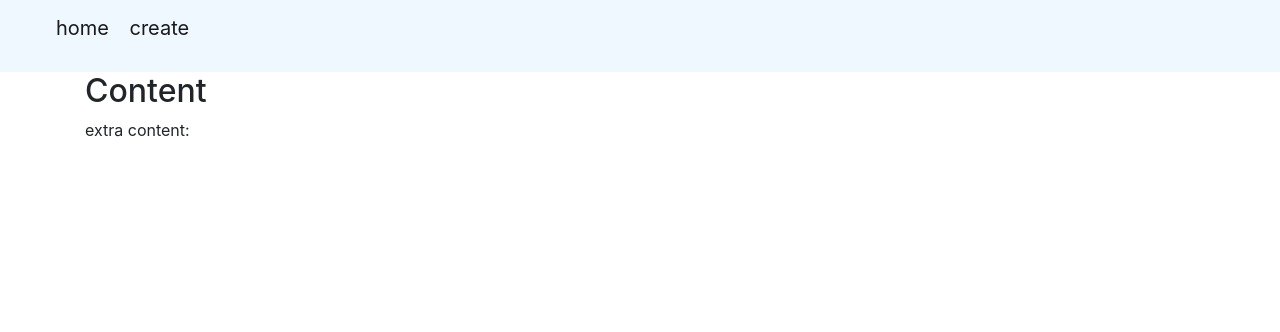
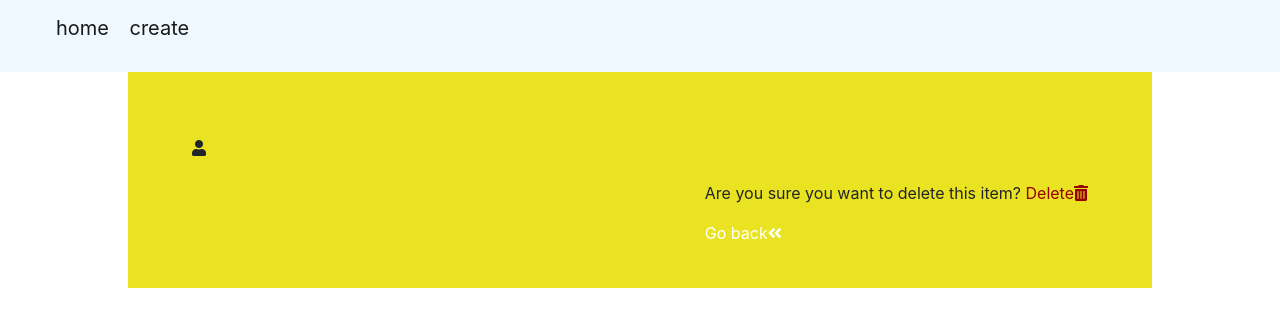
Before and after one commit to Dejustin123/school-jaar-2-3, a PHP site: page /delete.php?ID=1 in a window 1280 px wide. Shown: the top 332 px of the page. Run offline with PHP 8.4, Linux system fonts and the light colour scheme; data that the repository does not hold is empty; some libraries are stand-ins or nearby versions.

Commit message:
styling
delete aangemaakt

```diff
--- a/Checklist/css/style.css
+++ b/Checklist/css/style.css
@@ -3,8 +3,17 @@
     background-color: grey;
 
 }
+a{
+    text-decoration: none;
+    color: white;
+    display: inline-block;
+}
 .title{
     color: white;
+}
+.title-delete{
+    color:black ;
+    display: inline-block;
 }
 .text{
     color: white;
@@ -19,13 +28,26 @@
 .right{
     float: right;
 }
+.right-delete{
+    padding-top: 5%;
+    float: right;
+}
 .homepage-container{
     border-bottom: #B50000 1px solid;
 }
-#container-edit{
+#container-edit {
     margin: 0 auto;
-    background-color: crimson;
+    background-color: #f30672;
     width: 80%;
+}
+#container-Delete{
+    background-color: #eae321;
+    margin: 0 auto;
+    width: 80%;
+    padding: 5%;
+}
+#container-Delete text{
+    color: black;
 }
 #edit-form{
     padding:10% 10% 10% 10%;
@@ -37,6 +59,10 @@
 }
 .button-index{
     display: inline-block;
+}
+.button-index-del{
+    display: inline-block;
+    color: rgb(150, 0, 0);
 }
 .status{
     display: inline-block;
@@ -54,3 +80,13 @@ li{
     width: 20%;
     display: inline-block;
 }
+.homepage-container .time{
+    background-color: #fff;
+    border-radius: 4px;
+    padding: 5% 25% 0 25%;
+    height: 40px;
+    font-size: 20px;
+}
+.inline-block-box{
+    display: inline-block;
+}
--- a/Checklist/delete.php
+++ b/Checklist/delete.php
@@ -1,25 +1,19 @@
 <?php include "header.php";?>
 <?php require "function.php";?>
 
-<Div class="container">
-    <h2>Content</h2>
-    <?php
-    $result=GetAllCheck();
-    foreach($result as $results){
-    ?>
-    <div id="container-fluid" style="background-color:#563d7c; padding:10px ;">
-        <h2 class="title"><?php echo $results['Name']; ?></h2>
-        <p class="text"><?php echo $results['Description']; ?></p>
-        <button class="button" href="edit.php">Edit</button>
-
+<?php
+    $data = Getcheck($_GET["ID"]);
+?>
+<div id="container-Delete">
+    <div class="left">
+            <h2 class="title-delete"><?php echo $data['Name']; ?></h2><i class="fas fa-user"></i>
+            <p class="desc"><?php echo $data['Description']; ?></p><br>
+            <p class="inline-block-box" ><?php echo $data['Status']?></p>
+            <p class="inline-block-box"><?php echo $data['Time'];?></p>
     </div>
-    <?php
-    }
-    ?>
+    <div class="right-delete">
+            <p>Are you sure you want to delete this item? <a class="button-index-del" href="delete_function.php">Delete<i class="fas fa-trash-alt"></i></a></p>
+            <a href="index.php">Go back<i class="fas fa-angle-double-left"></i></a>
+    </div>
 </Div>
-<div class="container">
-    <p>extra content:</p>
-
-
-</div>
 <?php include "footer.php";?>
--- a/Checklist/index.php
+++ b/Checklist/index.php
@@ -16,7 +16,7 @@
         <div class="right">
             <p class="time"><?php echo $results['Time'];?></p>
             <a class="button-index" href="edit.php?ID=<?php echo $results['ID'];?>">Edit<i class="fas fa-pencil-alt"></i></a>
-            <a class="button-index" href="delete.php?ID=<?php echo $results['ID'];?>">Delete<i class="fas fa-trash-alt"></i></a>
+            <a class="button-index-del" href="delete.php?ID=<?php echo $results['ID'];?>">Delete<i class="fas fa-trash-alt"></i></a>
         </div>
     </div>
     <?php
```
